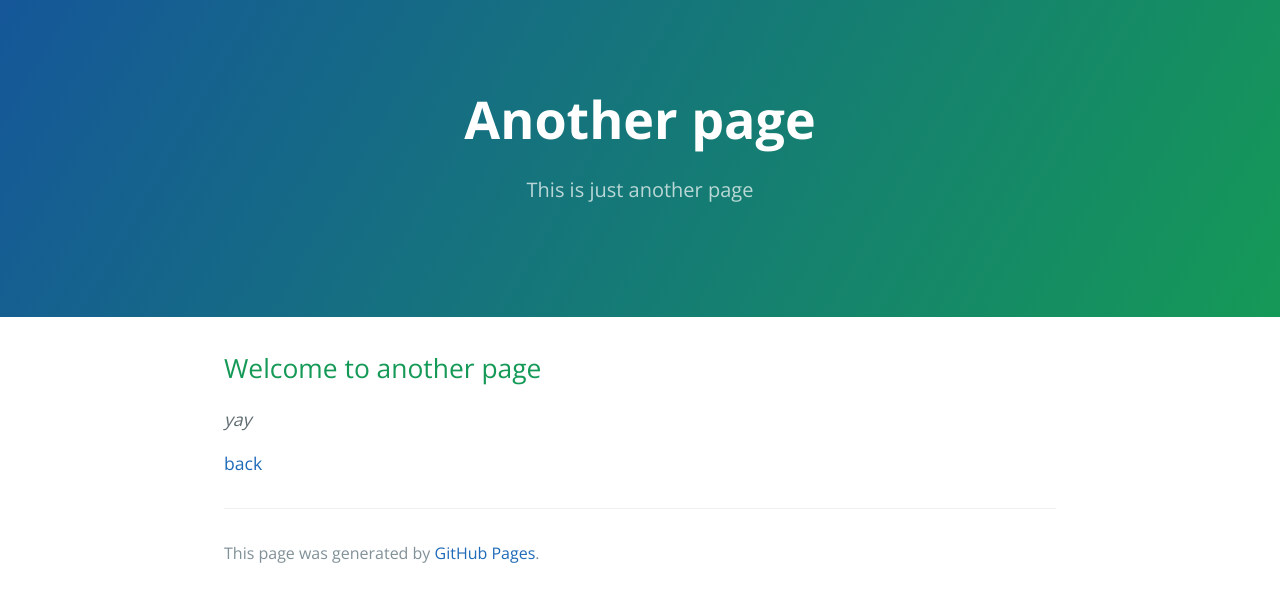
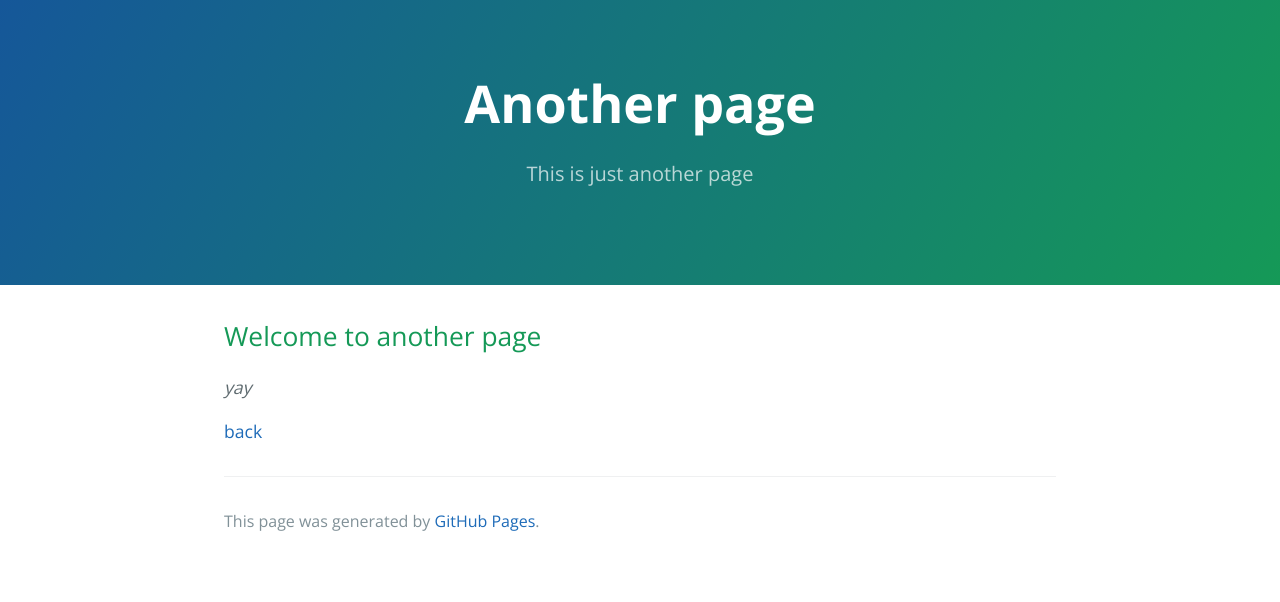
Before and after one commit to taimooralam/taimooralam.github.io, a Jekyll site: the page built from another-page.md, in a window 1280 px wide. Shown: the top 602 px of the page. Built offline with Jekyll 4.4.1, drawn with Linux system fonts in a browser that asks for light colours.

Commit message:
change padding for large media screen

```diff
--- a/_sass/jekyll-theme-cayman.scss
+++ b/_sass/jekyll-theme-cayman.scss
@@ -1,7 +1,7 @@
 @import "normalize";
 @import "rouge-github";
 @import "variables";
-@import url('https://fonts.googleapis.com/css?family=Open+Sans:400,700&display=swap');
+@import url("https://fonts.googleapis.com/css?family=Open+Sans:400,700&display=swap");
 
 @mixin large {
   @media screen and (min-width: #{$large-breakpoint}) {
@@ -109,10 +109,14 @@ a {
   color: $header-heading-color;
   text-align: center;
   background-color: $header-bg-color;
-  background-image: linear-gradient(120deg, $header-bg-color-secondary, $header-bg-color);
+  background-image: linear-gradient(
+    120deg,
+    $header-bg-color-secondary,
+    $header-bg-color
+  );
 
   @include large {
-    padding: 5rem 6rem;
+    padding: 4rem 5rem;
   }
 
   @include medium {
```
